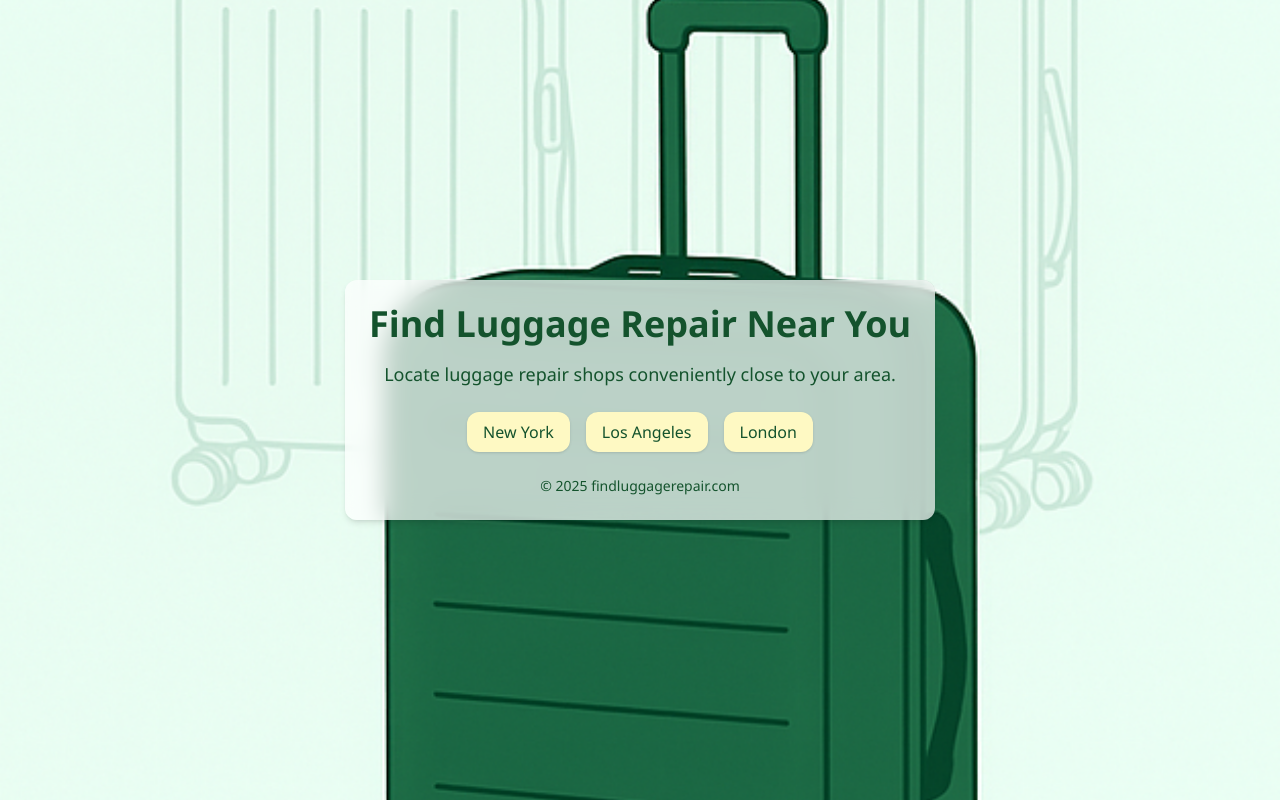
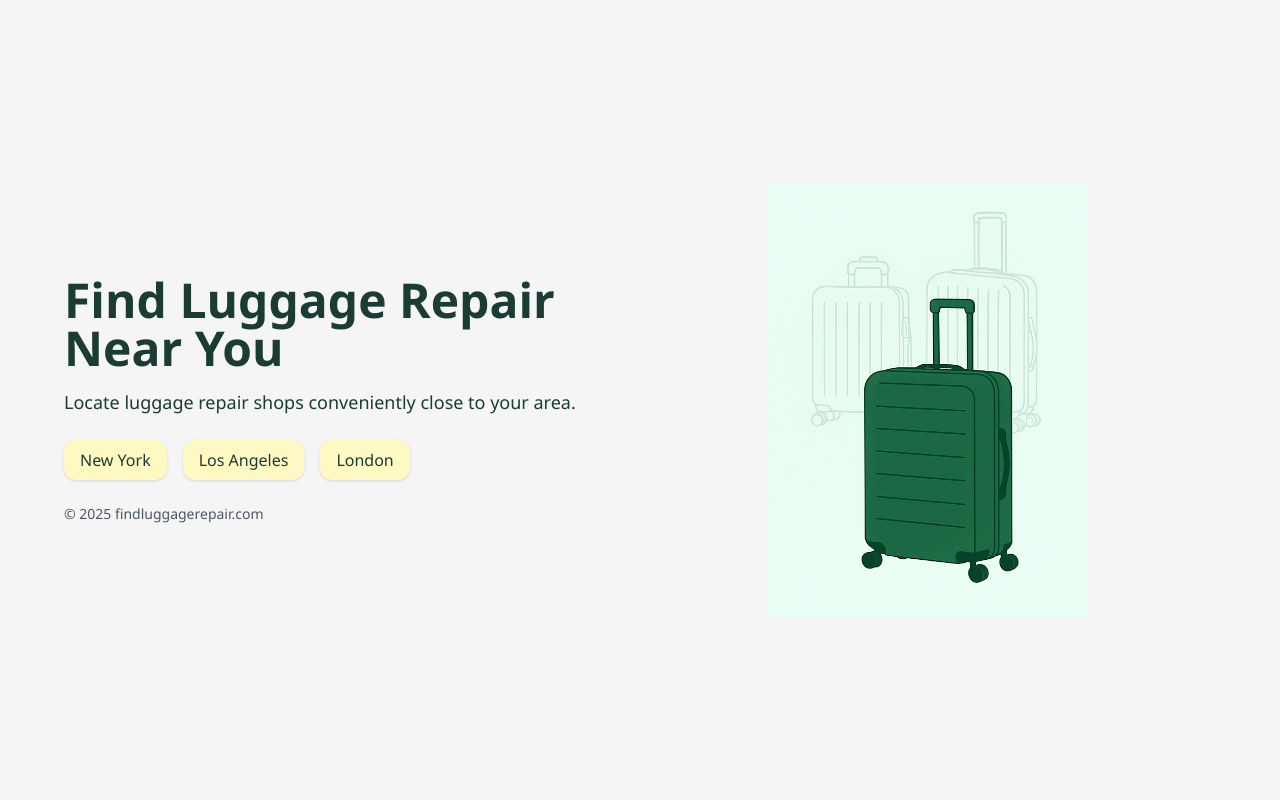
Before and after one commit to McA35/findluggagerepair, a Next.js app: page / in a window 1280 px wide. Built offline with nearby package versions, Linux system fonts and the light colour scheme.

Commit message:
Update index.tsx

```diff
--- a/pages/index.tsx
+++ b/pages/index.tsx
@@ -1,19 +1,16 @@
 export default function Home() {
   return (
-    <div
-      className="min-h-screen bg-cover bg-center bg-no-repeat flex flex-col items-center justify-center text-center text-green-900"
-      style={{
-        backgroundImage: "url('/luggage-clean.png')",
-      }}
-    >
-      <div className="bg-white/70 p-6 rounded-xl shadow-md backdrop-blur-md">
-        <h1 className="text-4xl font-bold mb-4">
+    <div className="min-h-screen bg-[#f5f5f5] flex flex-col md:flex-row items-center justify-between p-6 md:p-16 text-[#1a3c34]">
+
+      {/* Sol içerik alanı */}
+      <div className="flex-1 max-w-xl text-center md:text-left">
+        <h1 className="text-3xl md:text-5xl font-bold mb-4">
           Find Luggage Repair Near You
         </h1>
         <p className="text-lg mb-6">
           Locate luggage repair shops conveniently close to your area.
         </p>
-        <div className="flex space-x-4 justify-center mb-6">
+        <div className="flex gap-4 flex-wrap justify-center md:justify-start mb-6">
           <button className="bg-yellow-100 px-4 py-2 rounded-xl shadow hover:bg-yellow-200">
             New York
           </button>
@@ -24,9 +21,18 @@ export default function Home() {
             London
           </button>
         </div>
-        <footer className="text-sm text-center">
+        <footer className="text-sm text-gray-600">
           © 2025 findluggagerepair.com
         </footer>
+      </div>
+
+      {/* Sağ görsel alanı */}
+      <div className="flex-1 mt-10 md:mt-0 flex justify-center">
+        <img
+          src="/luggage-clean.png"
+          alt="Luggage Illustration"
+          className="w-64 md:w-80 h-auto"
+        />
       </div>
     </div>
   );
```
